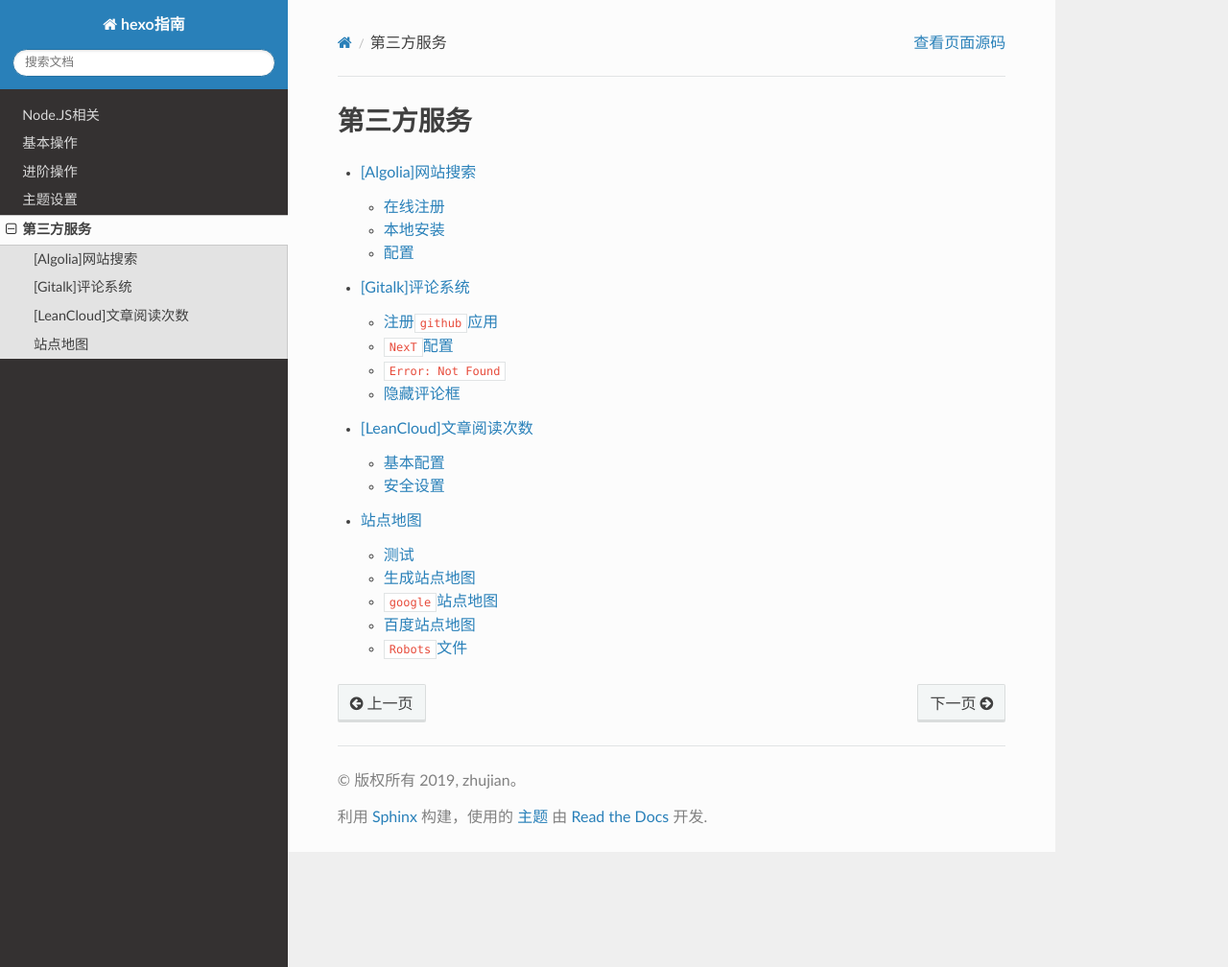
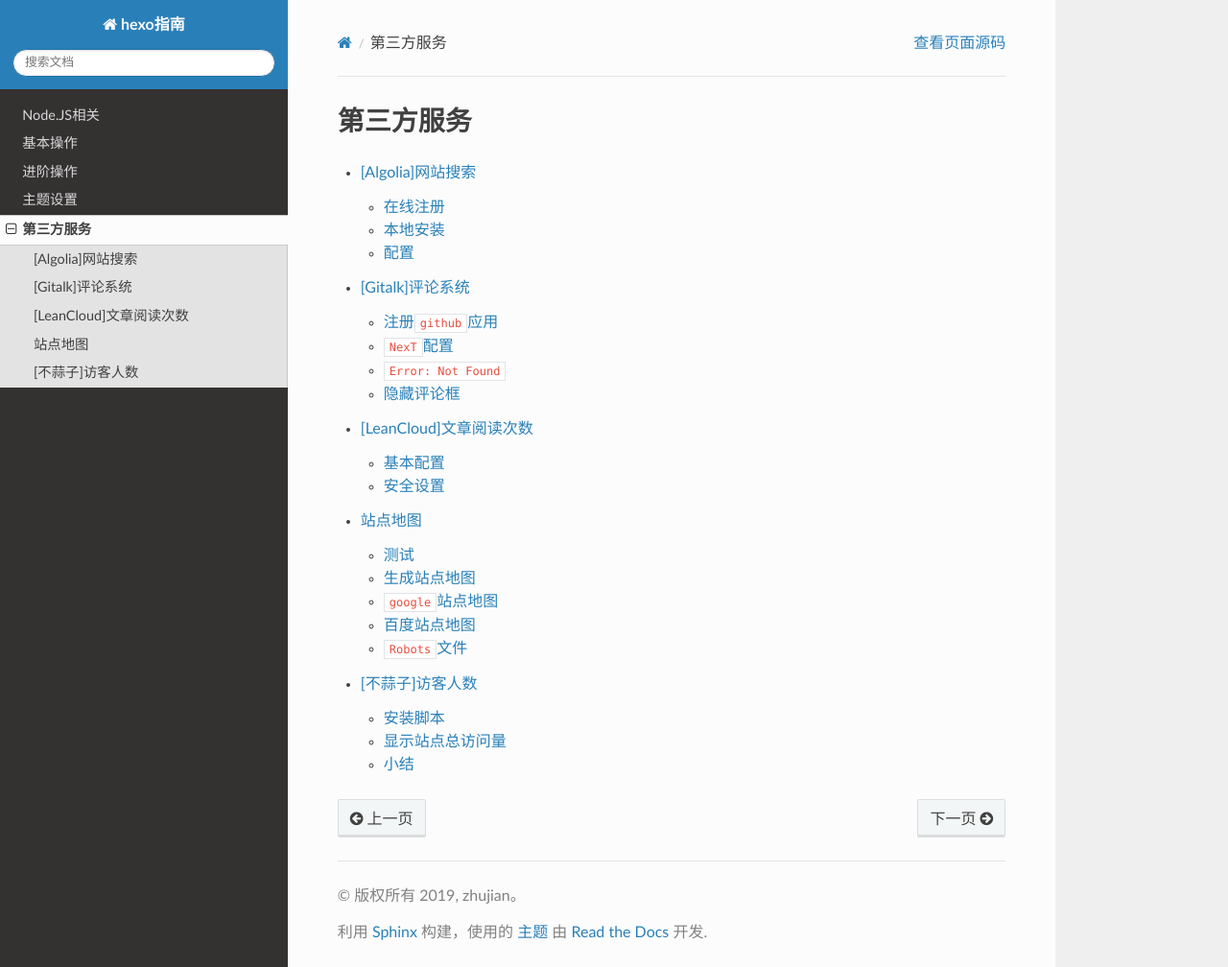
Before and after one commit to Document-Collection/blog-website-building-guide, a Sphinx documentation site: the page built from docs/source/third-service.rst, in a window 1280 px wide and 1008 px high. Shown: the whole window at 96% size. Built offline with Sphinx 7.4.7 and the Read the Docs theme 2.0.0, drawn with Linux system fonts in a browser that asks for light colours.

Commit message:
添加访问人数统计文档

```diff
--- a/docs/source/third-service.rst
+++ b/docs/source/third-service.rst
@@ -9,3 +9,4 @@
    third-service/[Gitalk]评论系统
    third-service/[LeanCloud]文章阅读次数
    third-service/站点地图
+   third-service/[不蒜子]访客人数
--- /dev/null
+++ b/docs/source/third-service/[不蒜子]访客人数.md
@@ -0,0 +1,58 @@
+
+# [不蒜子]访客人数
+
+计算网站访客人数可以使用百度统计或谷歌统计，参考[hexo页脚添加访客人数和总访问量](https://www.jianshu.com/p/c311d31265e0)使用[不蒜子](http://busuanzi.ibruce.info/)作为计数器，操作非常方便，
+
+## 安装脚本
+
+在`NexT`主题下的`footer.swig`文件
+
+    themes/你的主题/layout/_partial/footer.swig
+
+加入
+
+    <script async src="//busuanzi.ibruce.info/busuanzi/2.3/busuanzi.pure.mini.js">
+    </script>
+
+## 显示站点总访问量
+
+在`NexT`主题下的`footer.swig`文件
+
+    themes/你的主题/layout/_partial/footer.swig
+
+添加元素即可
+
+有两种计算方式
+
+1. `pv`：单个用户连续点击`n`篇文章，记录`n`次访问量
+2. `uv`：单个用户连续点击`n`篇文章，只记录`1`次访客数
+
+`pv`方式加入
+
+    <span id="busuanzi_container_site_pv">
+        本站总访问量<span id="busuanzi_value_site_pv"></span>次
+    </span>
+
+`nv`方式加入
+
+    <span id="busuanzi_container_site_uv">
+        本站访客数<span id="busuanzi_value_site_uv"></span>人次
+    </span>
+
+## 小结
+
+重新对底部信息进行排版，在`footer.swig`中的<div class="copyright">标签内插入
+
+    <div class="copyright">
+        ...
+        ...
+        <script async src="//busuanzi.ibruce.info/busuanzi/2.3/busuanzi.pure.mini.js">
+        </script>
+
+        <span class="post-meta-divider">|</span>
+        <span id="busuanzi_container_site_pv">
+            本站总访问量: <span id="busuanzi_value_site_pv"></span>次
+        </span>
+    </div>
+
+![](./imgs/footer.png)
```
Also changed, not shown: docs/source/third-service/imgs/footer.png (added).
